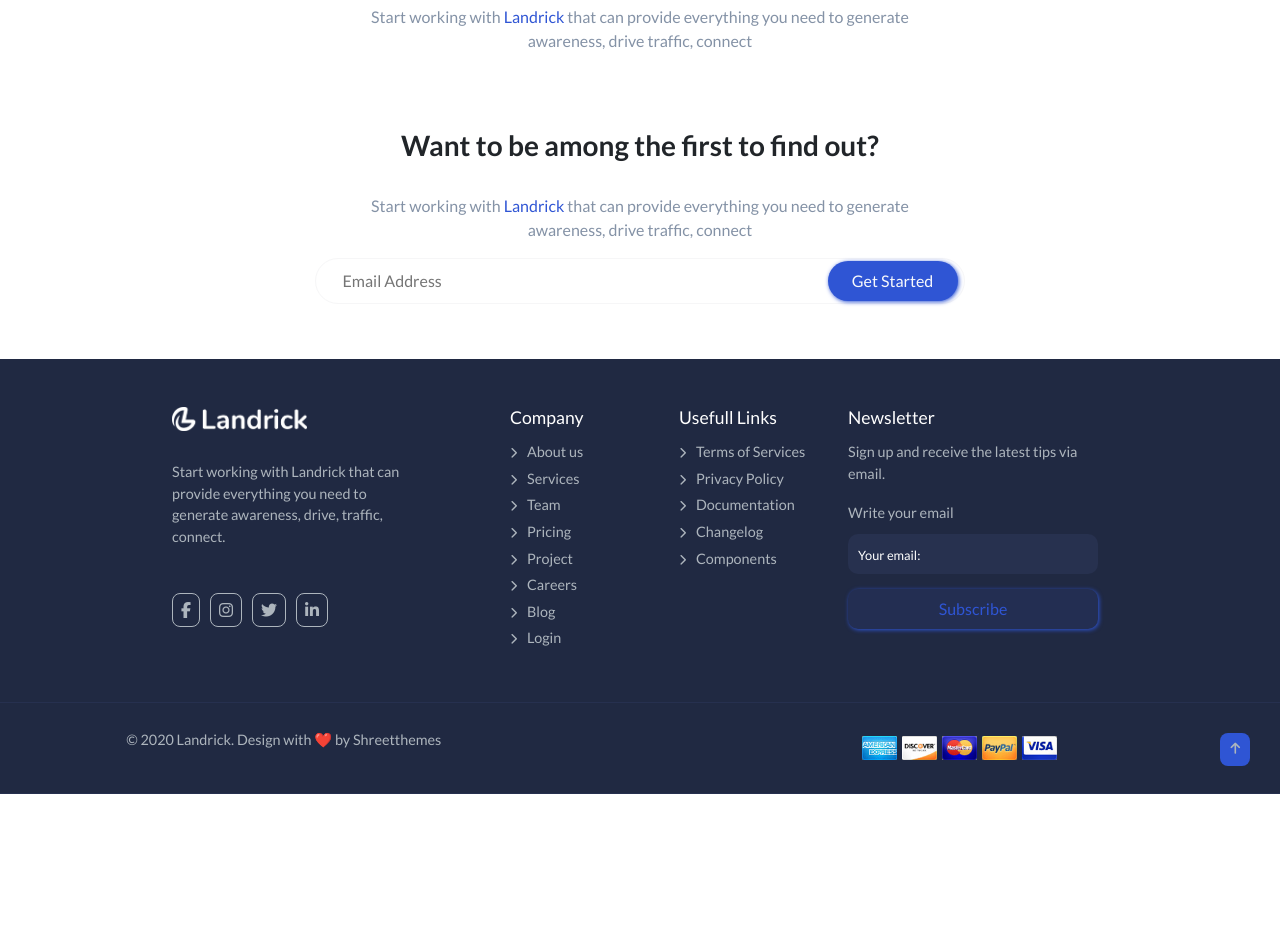
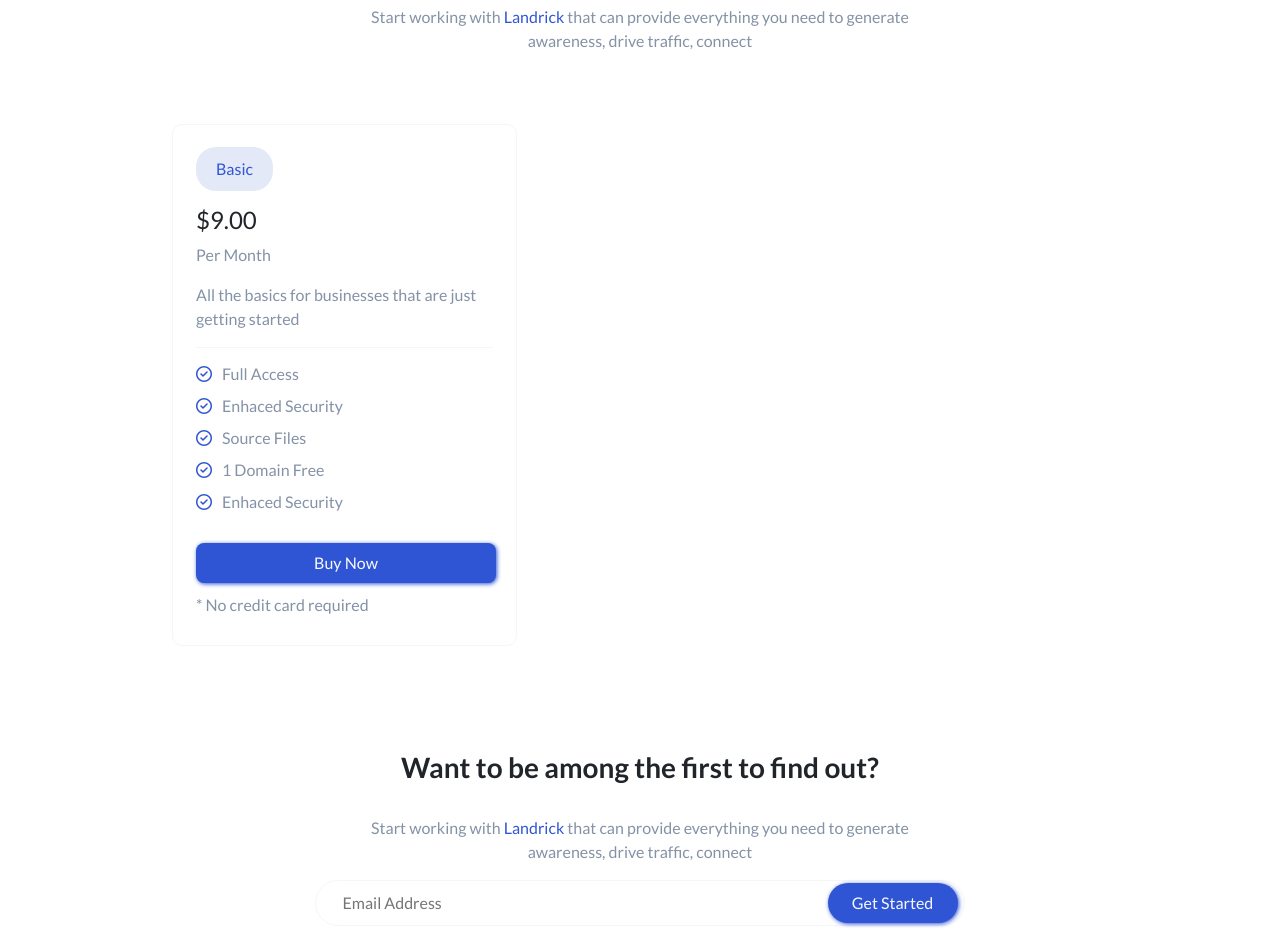
Before and after one commit to LucaFabbozzo/proj-html-vuejs, a Vue app: page / in a window 1280 px wide. Shown: the part 2460-3403 px from the top of the page. Before the commit the page ends 3254 px from the top, so only its background shows below. Built offline with nearby package versions, Linux system fonts and the light colour scheme.

Commit message:
start bottonMain center

```diff
--- a/src/components/AppHeader.vue
+++ b/src/components/AppHeader.vue
@@ -88,6 +88,10 @@
       cursor: pointer;
       color: $secondary-color;
     }
+    & i.color:hover {
+      background-color: $secondary-color;
+      color: #E4E9F8;
+    }
       i.null {
         color: #8997AA;
         padding: 12px;
--- a/src/components/BottomMain.vue
+++ b/src/components/BottomMain.vue
@@ -9,6 +9,24 @@
     <div class="top">
       <h3>Our Rates for developer from landrick team</h3>
       <p>Start working with <span>Landrick</span> that can provide everything you need to generate<br>awareness, drive traffic, connect</p>
+    </div>
+    <div class="center d-flex justify-content-between">
+      <div class="box">
+        <span>Basic</span>
+        <h4>&dollar;9.00</h4>
+        <p>Per Month</p>
+        <p>All the basics for businesses that are just getting started</p>
+        <div class="line"></div>
+        <ul>
+          <li><i class="fa-regular fa-circle-check"></i>Full Access</li>
+          <li><i class="fa-regular fa-circle-check"></i>Enhaced Security</li>
+          <li><i class="fa-regular fa-circle-check"></i>Source Files</li>
+          <li><i class="fa-regular fa-circle-check"></i>1 Domain Free</li>
+          <li><i class="fa-regular fa-circle-check"></i>Enhaced Security</li>
+        </ul>
+        <button class="btn-blue">Buy Now</button>
+        <p>* No credit card required</p>
+      </div>
     </div>
     <div class="bottom">
       <h3>Want to be among the first to find out?</h3>
@@ -34,6 +52,56 @@
   }
   span {
     color: $secondary-color;
+  }
+  .center {
+    padding-bottom: 100px;
+    font-size: 1rem;
+   .box {
+     min-width: 345px;
+     width: 345px;
+     border: 1px solid #F6F6F7;
+     padding: 12px 23px;
+     border-radius: 10px;
+     span {
+      display: inline-block;
+      color: $secondary-color;
+      font-size: 1rem;
+      background-color: $btn-backgray;
+      padding: 10px 20px;
+      margin-bottom: 15px;
+      margin-top: 10px;
+      border-radius: 20px;
+
+     }
+     .line {
+      width: 100%;
+      height: 1px;
+      background-color: #F6F6F7;
+      margin-bottom: 10px;
+     }
+     .btn-blue {
+      @include btnBlue;
+      width: 300px;
+      margin-bottom: 10px;
+     }
+     & .btn-blue:hover {
+      background-color: #2443AB;
+     }
+     ul {
+      margin: 0;
+      padding: 0;
+      list-style: none;
+      margin-bottom: 25px;
+      li {
+        color: $primary-font;
+        line-height: 2;
+        i {
+          color: $secondary-color;
+          margin-right: 10px;
+        }
+      }
+     }
+   }
   }
   .top,
   .bottom {
@@ -64,4 +132,5 @@
   }
 }
 
+
 </style>
--- a/src/components/CenterMain.vue
+++ b/src/components/CenterMain.vue
@@ -15,7 +15,7 @@
         <li><i class="fa-regular fa-circle-check"></i>Our Talented & Esperienced Marketing Agency</li>
          <li><i class="fa-regular fa-circle-check"></i>Created your own skin to match your brand</li>
       </ul>
-      <button>Read More<i class="fa-solid fa-arrow-right"></i></button>
+      <button class="btn-blue">Read More<i class="fa-solid fa-arrow-right"></i></button>
     </div>
     <div class="right">
       <img src="../assets/img/1.png" alt="#">
@@ -53,7 +53,7 @@
         }
       }
       button{
-         @include  btnBlue;
+           @include  btnBlue;
          i {
           margin-left: 8px;
           font-size: 0.8rem;
--- a/src/components/Jumbo.vue
+++ b/src/components/Jumbo.vue
@@ -66,6 +66,9 @@
         margin-bottom: 10px;
         width: 130;
       }
+    & .btn-blue:hover {
+      background-color: #2443AB
+    }
     .btn-white {
       @include btnWhite;
       margin-top: 10px;
--- a/src/data/store.js
+++ b/src/data/store.js
@@ -63,6 +63,56 @@
       route: "github",
       label: "github",
       active: false,
-    }
+    },
+  ],
+  rates: [
+    {
+      plan: "Basic",
+      prize: "&dollar; 9.00",
+      paid: "Per Month",
+      description: "All the basic for business that are just getting started.",
+      list: [
+        "Full Access",
+        "Enhaced Security",
+        "Source Files",
+        "Domain Free",
+        "Enhaced Security",
+      ],
+      button: "Buy Now",
+      creditCard: false,
+      best: false,
+    },
+    {
+      plan: "Business",
+      prize: "&dollar; 39.00",
+      paid: "Per Month",
+      description: "Better for growing businesses that want more customers.",
+      list: [
+        "Full Access",
+        "Enhaced Security",
+        "Source Files",
+        "Domain Free",
+        "Enhaced Security",
+      ],
+      button: "Buy Now",
+      creditCard: false,
+      best: true,
+    },
+    {
+      plan: "Enterprise",
+      prize: "&dollar; 79.00",
+      paid: "Per Month",
+      description: "Advanced features for pros who need more customization",
+      list: [
+        "Full Access",
+        "Enhaced Security",
+        "Source Files",
+        "Domain Free",
+        "Enhaced Security",
+      ],
+      button: "Buy Now",
+      creditCard: false,
+      best: false,
+    },
   ],
 });
```
